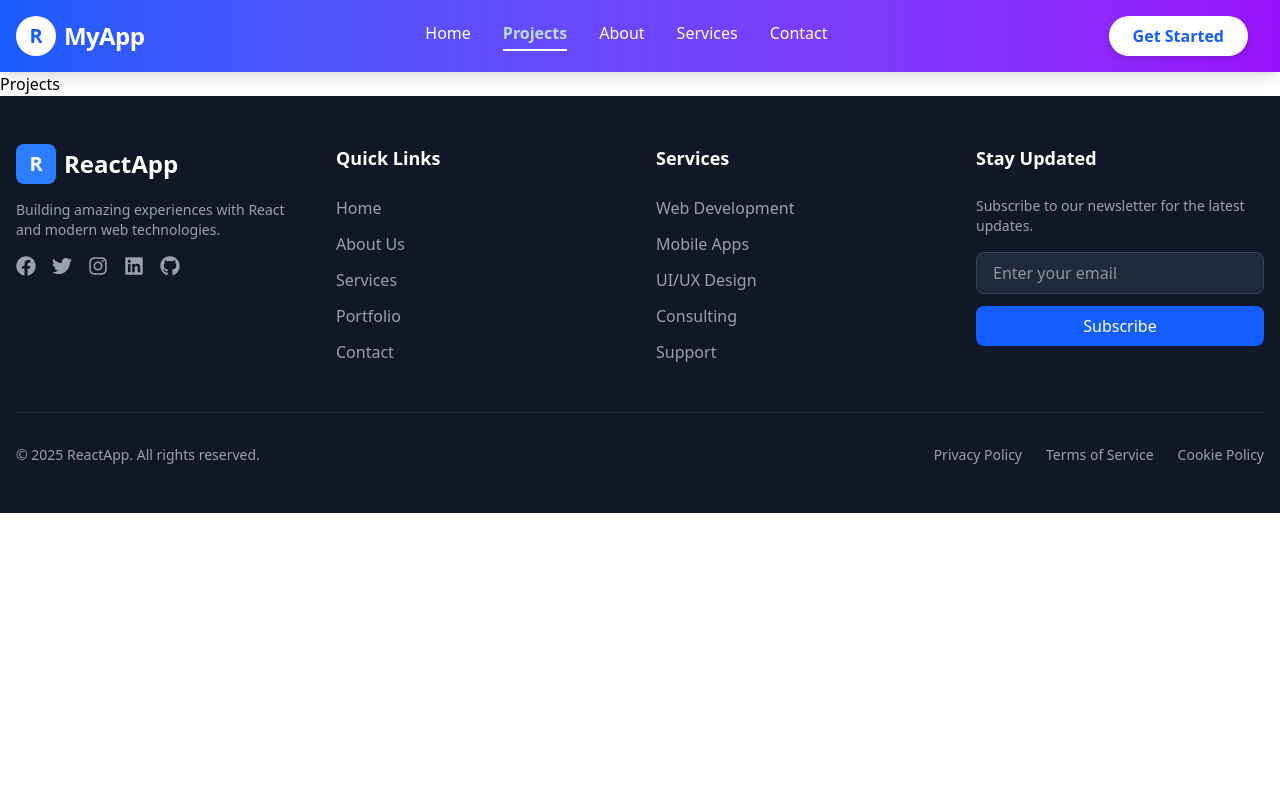
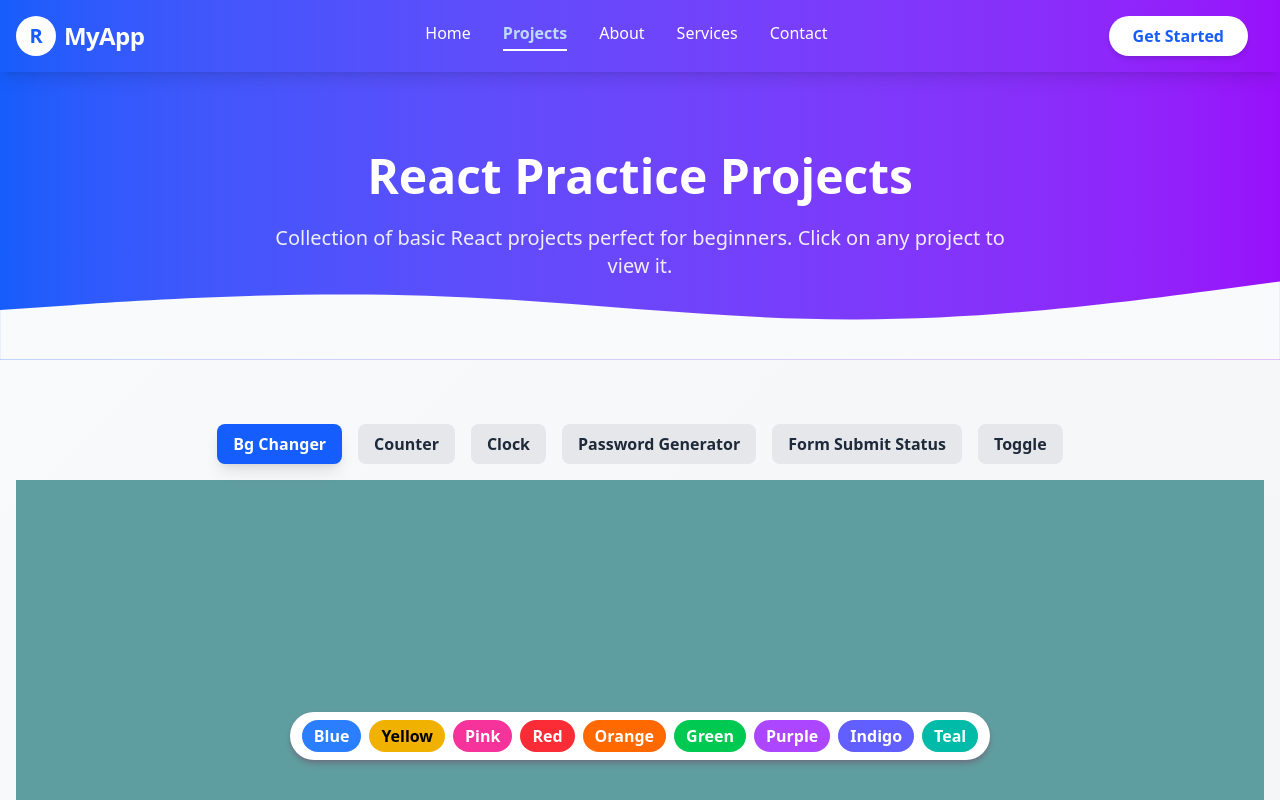
Before and after one commit to rakibul2242/learn_react, a React (Vite) app: page /projects in a window 1280 px wide. Shown: the top 800 px of the page. Built offline with nearby package versions, Linux system fonts and the light colour scheme.

Commit message:
2 lavel nasted route

```diff
--- a/src/components/Projects/Projects.jsx
+++ b/src/components/Projects/Projects.jsx
@@ -1,7 +1,98 @@
 import React from "react";
+import { NavLink, Outlet } from "react-router";
 
 function Projects() {
-  return <div>Projects</div>;
+  return (
+    <div className="min-h-screen bg-gradient-to-br from-gray-50 to-gray-100">
+      {/* Hero Section */}
+      <section className="relative bg-gradient-to-r from-blue-600 to-purple-600 text-white py-20">
+        <div className="container mx-auto px-4 text-center">
+          <h1 className="text-5xl font-bold mb-6">React Practice Projects</h1>
+          <p className="text-xl max-w-3xl mx-auto opacity-90">
+            Collection of basic React projects perfect for beginners. Click on
+            any project to view it.
+          </p>
+        </div>
+        <div className="absolute bottom-0 left-0 right-0">
+          <svg className="w-full" viewBox="0 0 1440 120">
+            <path
+              fill="#f9fafb"
+              fillOpacity="1"
+              d="M0,64L80,58.7C160,53,320,43,480,48C640,53,800,75,960,74.7C1120,75,1280,53,1360,42.7L1440,32L1440,120L1360,120C1280,120,1120,120,960,120C800,120,640,120,480,120C320,120,160,120,80,120L0,120Z"
+            ></path>
+          </svg>
+        </div>
+      </section>
+      <section className="container mx-auto px-4 py-12">
+        {/* Top buttons */}
+        <div className="flex container mx-auto justify-center flex-wrap gap-4 my-4">
+          <NavLink
+            to=""
+            className={({ isActive }) =>
+              isActive
+                ? "bg-blue-600 text-white px-4 py-2 rounded-lg font-semibold shadow-lg"
+                : "bg-gray-200 text-gray-800 px-4 py-2 rounded-lg font-semibold hover:bg-gray-300 transition"
+            }
+          >
+            Bg Changer
+          </NavLink>
+          <NavLink
+            to="counter"
+            className={({ isActive }) =>
+              isActive
+                ? "bg-blue-600 text-white px-4 py-2 rounded-lg font-semibold shadow-lg"
+                : "bg-gray-200 text-gray-800 px-4 py-2 rounded-lg font-semibold hover:bg-gray-300 transition"
+            }
+          >
+            Counter
+          </NavLink>
+          <NavLink
+            to="clock"
+            className={({ isActive }) =>
+              isActive
+                ? "bg-blue-600 text-white px-4 py-2 rounded-lg font-semibold shadow-lg"
+                : "bg-gray-200 text-gray-800 px-4 py-2 rounded-lg font-semibold hover:bg-gray-300 transition"
+            }
+          >
+            Clock
+          </NavLink>
+          <NavLink
+            to="password-generator"
+            className={({ isActive }) =>
+              isActive
+                ? "bg-blue-600 text-white px-4 py-2 rounded-lg font-semibold shadow-lg"
+                : "bg-gray-200 text-gray-800 px-4 py-2 rounded-lg font-semibold hover:bg-gray-300 transition"
+            }
+          >
+            Password Generator
+          </NavLink>
+          <NavLink
+            to="form-submit-status"
+            className={({ isActive }) =>
+              isActive
+                ? "bg-blue-600 text-white px-4 py-2 rounded-lg font-semibold shadow-lg"
+                : "bg-gray-200 text-gray-800 px-4 py-2 rounded-lg font-semibold hover:bg-gray-300 transition"
+            }
+          >
+            Form Submit Status
+          </NavLink>
+          <NavLink
+            to="toggle"
+            className={({ isActive }) =>
+              isActive
+                ? "bg-blue-600 text-white px-4 py-2 rounded-lg font-semibold shadow-lg"
+                : "bg-gray-200 text-gray-800 px-4 py-2 rounded-lg font-semibold hover:bg-gray-300 transition"
+            }
+          >
+            Toggle
+          </NavLink>
+        </div>
+
+        {/* Projects content */}
+        <Outlet />
+      </section>
+    </div>
+  );
 }
 
 export default Projects;
```
Also changed, not shown: src/main.jsx (+43 -0 lines).
